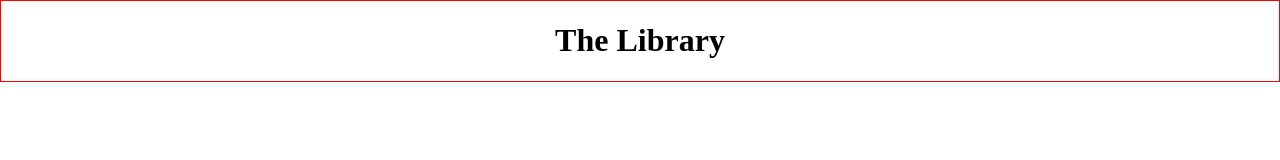
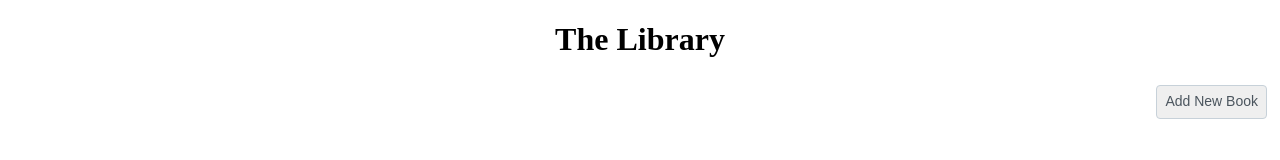
Before and after one commit to icepaigez/Library, a plain HTML site: page index.html in a window 1280 px wide. Drawn offline with Linux system fonts and the light colour scheme; a web font is replaced by a local one.

Commit message:
added new book button

```diff
--- a/index.css
+++ b/index.css
@@ -7,11 +7,31 @@ body {
 	margin: 0;
 }
 
-header {
-	border: 1px solid red;
-}
-
 h1 {
 	text-align: center;
 	font-family: 'New Tegomin', serif;
 }
+
+#books {
+	height: 100%;
+	margin-left: 0.5em;
+	margin-right: 0.5em;
+}
+
+.new__book {
+	padding: 5px;
+	text-align: right;
+}
+
+.new__book > button {
+	font-size: .875rem;
+    line-height: 1.4;
+    text-align: center;
+    color: #4b555e;
+    padding: .4rem 0.5rem;
+    border-radius: .25rem;
+    border: .025rem solid #c7d1d9;
+    display: inline-block;
+    vertical-align: middle;
+    min-width: 5.75rem;
+}
--- a/index.html
+++ b/index.html
@@ -11,6 +11,16 @@
 	<header>
 		<h1>The Library</h1>
 	</header>
+	<div id="books">
+		<div class="new__book">
+			<button>Add New Book</button>
+		</div>
+		<div class="book__list">
+			<div class="card">
+
+			</div>
+		</div>
+	</div>
 
 	<script type="module" src="index.js"></script>
 </body>
```
